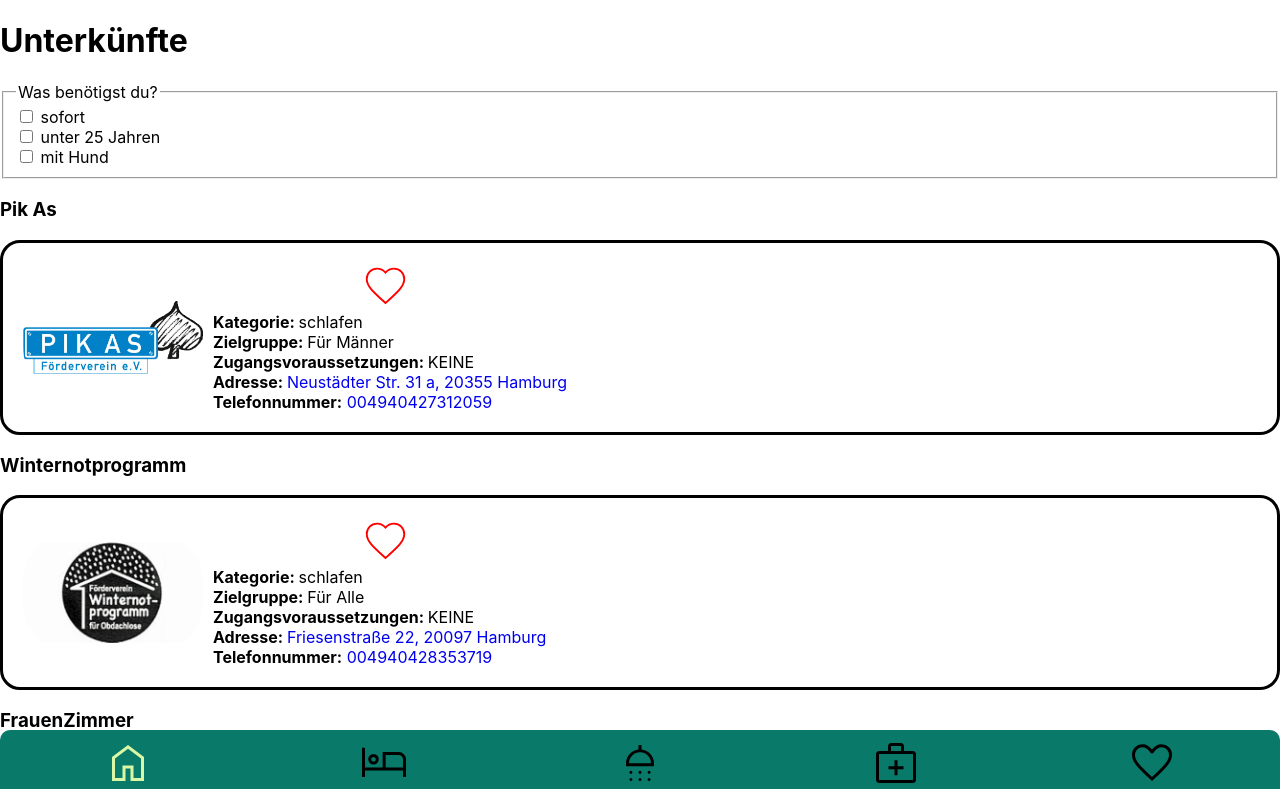
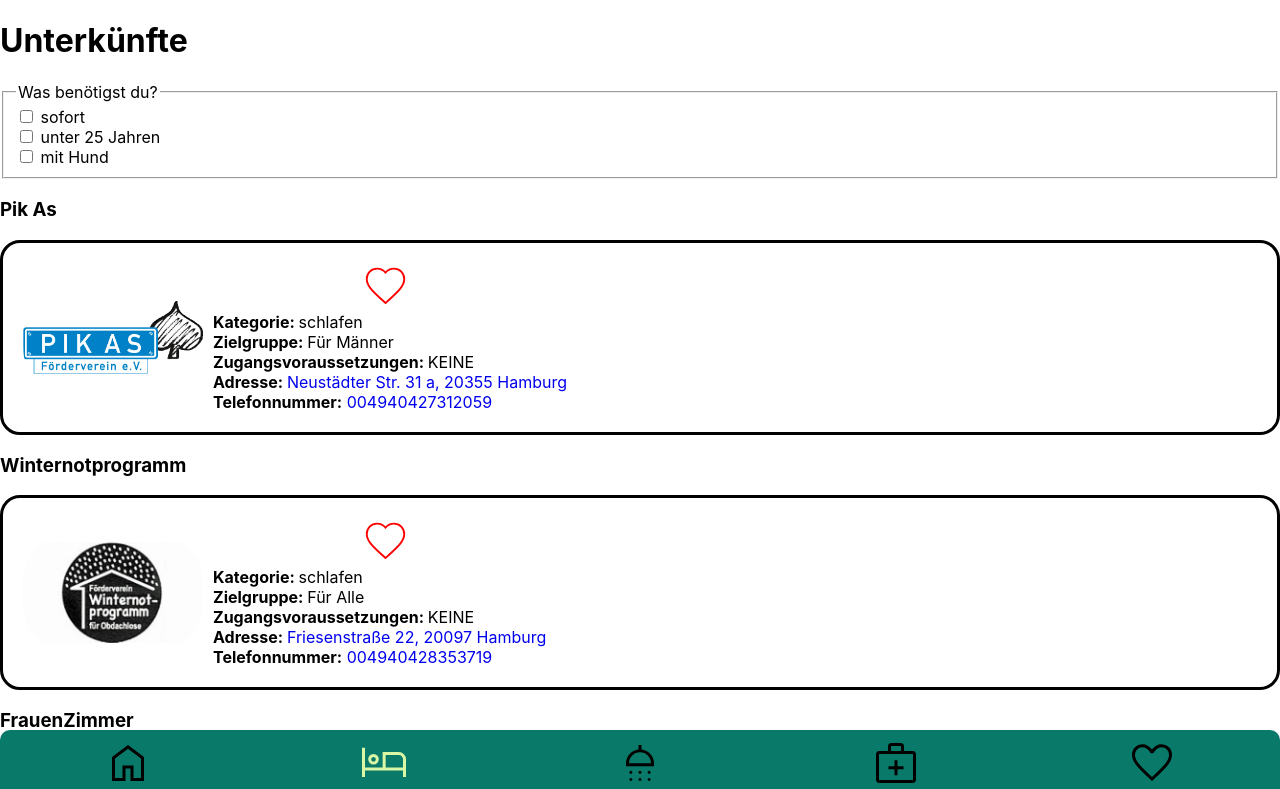
Before and after one commit to BucherLara/Capstone-Project, a Next.js app: page /sleep in a window 1280 px wide. Shown: the top 789 px of the page. Built offline with nearby package versions, Linux system fonts and the light colour scheme.

Commit message:
add useRouter instead of useState

```diff
--- a/components/Footer/index.js
+++ b/components/Footer/index.js
@@ -1,21 +1,17 @@
 import Link from "next/link";
 import { useState } from "react";
 import styled from "styled-components";
+import { useRouter } from "next/router";
 
 export default function Footer() {
-  const [currentPage, setCurrentPage] = useState("home");
+  const { pathname } = useRouter();
 
   return (
     <footer>
       <StyledNav>
-        <StyledLink
-          href={"/"}
-          onClick={() => {
-            setCurrentPage("home");
-          }}
-        >
+        <StyledLink href={"/"}>
           <svg
-            fill={currentPage === "home" ? " #DAF7A6" : "black"}
+            fill={pathname === "/home" ? " #DAF7A6" : "black"}
             xmlns="http://www.w3.org/2000/svg"
             height="48"
             width="48"
@@ -23,29 +19,19 @@ export default function Footer() {
             <path d="M11 39h7.5V26.5h11V39H37V19.5L24 9.75 11 19.5Zm-3 3V18L24 6l16 12v24H26.5V29.5h-5V42Zm16-17.65Z" />
           </svg>
         </StyledLink>
-        <StyledLink
-          href={"/sleep"}
-          onClick={() => {
-            setCurrentPage("sleep");
-          }}
-        >
+        <StyledLink href={"/sleep"}>
           <svg
             xmlns="http://www.w3.org/2000/svg"
             height="48"
             width="48"
-            fill={currentPage === "sleep" ? " #DAF7A6" : "black"}
+            fill={pathname === "/sleep" ? " #DAF7A6" : "black"}
           >
             <path d="M2 38V8.75h3v19.7h17.65V13h16.1q3 0 5.125 2.125T46 20.25V38h-3v-6.55H5V38Zm11.5-12.45q-2.25 0-3.775-1.525T8.2 20.25q0-2.25 1.525-3.775T13.5 14.95q2.25 0 3.775 1.525T18.8 20.25q0 2.25-1.525 3.775T13.5 25.55Zm12.15 2.9H43v-8.2q0-1.75-1.25-3t-3-1.25h-13.1Zm-12.15-5.9q.95 0 1.625-.675t.675-1.625q0-.95-.675-1.625T13.5 17.95q-.95 0-1.625.675T11.2 20.25q0 .95.675 1.625t1.625.675Zm0-2.3ZM25.65 16v12.45Z" />
           </svg>
         </StyledLink>
-        <StyledLink
-          href={"/hygiene"}
-          onClick={() => {
-            setCurrentPage("hygiene");
-          }}
-        >
+        <StyledLink href={"/hygiene"}>
           <svg
-            fill={currentPage === "hygiene" ? " #DAF7A6" : "black"}
+            fill={pathname === "/hygiene" ? " #DAF7A6" : "black"}
             xmlns="http://www.w3.org/2000/svg"
             height="48"
             width="48"
@@ -53,14 +39,9 @@ export default function Footer() {
             <path d="M14.9 34.85q-.6 0-1.05-.45-.45-.45-.45-1.05 0-.6.45-1.05.45-.45 1.05-.45.6 0 1.05.45.45.45.45 1.05 0 .6-.45 1.05-.45.45-1.05.45Zm9.1 0q-.6 0-1.05-.45-.45-.45-.45-1.05 0-.6.45-1.05.45-.45 1.05-.45.6 0 1.05.45.45.45.45 1.05 0 .6-.45 1.05-.45.45-1.05.45Zm9.1 0q-.6 0-1.05-.45-.45-.45-.45-1.05 0-.6.45-1.05.45-.45 1.05-.45.6 0 1.05.45.45.45.45 1.05 0 .6-.45 1.05-.45.45-1.05.45ZM10 27.35v-3Q10 19 13.625 15t8.875-4.55V6h3v4.45q5.25.55 8.875 4.55T38 24.35v3Zm3-3h22q0-4.55-3.225-7.775Q28.55 13.35 24 13.35q-4.55 0-7.775 3.225Q13 19.8 13 24.35ZM14.9 42q-.6 0-1.05-.45-.45-.45-.45-1.05 0-.6.45-1.05.45-.45 1.05-.45.6 0 1.05.45.45.45.45 1.05 0 .6-.45 1.05-.45.45-1.05.45Zm9.1 0q-.6 0-1.05-.45-.45-.45-.45-1.05 0-.6.45-1.05Q23.4 39 24 39q.6 0 1.05.45.45.45.45 1.05 0 .6-.45 1.05Q24.6 42 24 42Zm9.1 0q-.6 0-1.05-.45-.45-.45-.45-1.05 0-.6.45-1.05.45-.45 1.05-.45.6 0 1.05.45.45.45.45 1.05 0 .6-.45 1.05-.45.45-1.05.45ZM24 24.35Z" />
           </svg>
         </StyledLink>
-        <StyledLink
-          href={"/medicine"}
-          onClick={() => {
-            setCurrentPage("medicine");
-          }}
-        >
+        <StyledLink href={"/medicine"}>
           <svg
-            fill={currentPage === "medicine" ? " #DAF7A6" : "black"}
+            fill={pathname === "/medicine" ? " #DAF7A6" : "black"}
             xmlns="http://www.w3.org/2000/svg"
             height="48"
             width="48"
@@ -68,14 +49,9 @@ export default function Footer() {
             <path d="M22.5 36.15h3v-6h6v-3h-6v-6h-3v6h-6v3h6ZM7 44q-1.2 0-2.1-.9Q4 42.2 4 41V15q0-1.2.9-2.1.9-.9 2.1-.9h9V7q0-1.2.9-2.1.9-.9 2.1-.9h10q1.2 0 2.1.9.9.9.9 2.1v5h9q1.2 0 2.1.9.9.9.9 2.1v26q0 1.2-.9 2.1-.9.9-2.1.9Zm0-3h34V15H7v26Zm12-29h10V7H19ZM7 41V15v26Z" />
           </svg>
         </StyledLink>
-        <StyledLink
-          href={"/favorites"}
-          onClick={() => {
-            setCurrentPage("favorites");
-          }}
-        >
+        <StyledLink href={"/favorites"}>
           <svg
-            fill={currentPage === "favorites" ? " #DAF7A6" : "black"}
+            fill={pathname === "/favorites" ? " #DAF7A6" : "black"}
             xmlns="http://www.w3.org/2000/svg"
             height="48"
             width="48"
--- a/pages/add/index.js
+++ b/pages/add/index.js
@@ -1,5 +1,6 @@
 import Form from "../../components/Form";
 import Head from "next/head";
+
 export default function NewFacilities({ addFacilities }) {
   return (
     <>
--- a/pages/favorites/index.js
+++ b/pages/favorites/index.js
@@ -2,6 +2,7 @@ import Facility from "../../components/Facility";
 import { StyledList } from "../../components/Facility";
 import { ListItem } from "../../components/FacilityList";
 import Head from "next/head";
+
 export default function Favorites({
   toggleBookmark,
   facilities,
```
